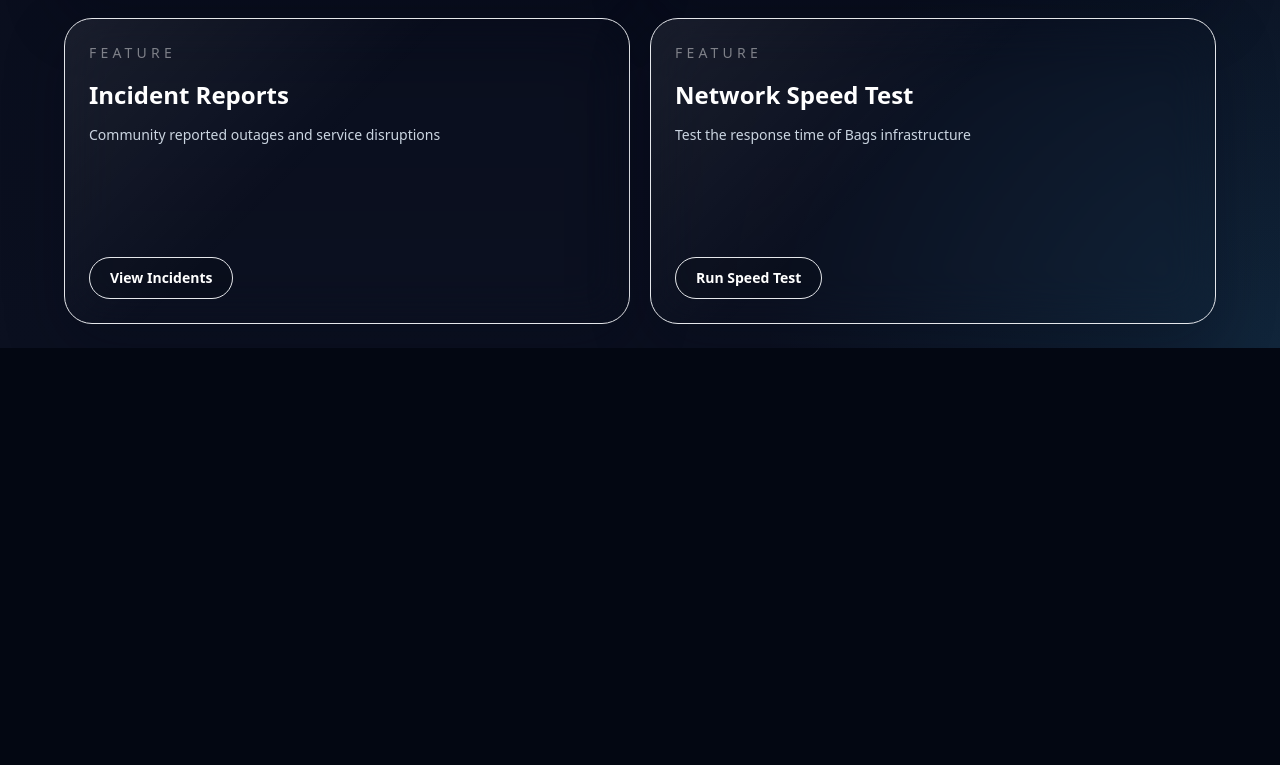
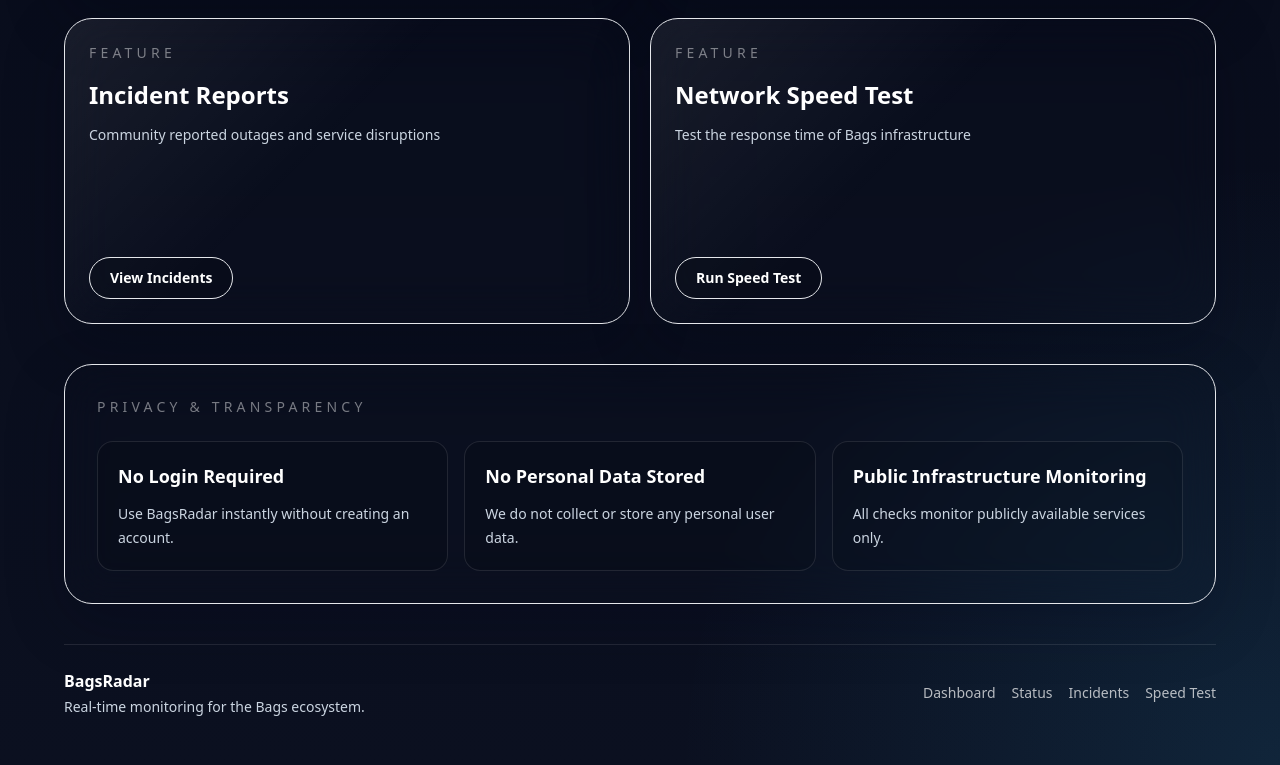
Before and after one commit to Avimanyu8008/bags-radar, a Next.js app: page / in a window 1280 px wide. Shown: the part 1281-2046 px from the top of the page. Before the commit the page ends 1629 px from the top, so only its background shows below. Built offline with nearby package versions, Linux system fonts and the light colour scheme.

Commit message:
add privacy section and footer

```diff
--- a/app/page.tsx
+++ b/app/page.tsx
@@ -41,6 +41,21 @@
   { name: "Bags Website", status: "Operational", latency: "128ms", tone: "bg-emerald-400" },
   { name: "Solana RPC", status: "Degraded", latency: "286ms", tone: "bg-yellow-400" },
   { name: "Bags API", status: "Operational", latency: "164ms", tone: "bg-emerald-400" }
+];
+
+const trustItems = [
+  {
+    title: "No Login Required",
+    description: "Use BagsRadar instantly without creating an account."
+  },
+  {
+    title: "No Personal Data Stored",
+    description: "We do not collect or store any personal user data."
+  },
+  {
+    title: "Public Infrastructure Monitoring",
+    description: "All checks monitor publicly available services only."
+  }
 ];
 
 export default function HomePage() {
@@ -206,7 +221,52 @@
               </article>
             ))}
           </section>
+
+          <section className="w-full rounded-[28px] border border-white/12 bg-white/8 p-6 shadow-[0_20px_60px_rgba(2,6,23,0.24)] backdrop-blur-xl md:p-8">
+            <div className="flex flex-col gap-6">
+              <div>
+                <p className="text-sm uppercase tracking-[0.3em] text-white/45">
+                  Privacy & Transparency
+                </p>
+              </div>
+              <div className="grid gap-4 md:grid-cols-3">
+                {trustItems.map((item) => (
+                  <div
+                    key={item.title}
+                    className="rounded-2xl border border-white/10 bg-black/10 p-5 text-left"
+                  >
+                    <h3 className="text-lg font-semibold text-white">{item.title}</h3>
+                    <p className="mt-3 text-sm leading-6 text-slate-300">
+                      {item.description}
+                    </p>
+                  </div>
+                ))}
+              </div>
+            </div>
+          </section>
         </section>
+
+        <footer className="mt-auto border-t border-white/10 py-6">
+          <div className="flex flex-col items-center justify-between gap-4 text-center md:flex-row md:text-left">
+            <div>
+              <p className="text-base font-semibold text-white">BagsRadar</p>
+              <p className="mt-1 text-sm text-slate-300">
+                Real-time monitoring for the Bags ecosystem.
+              </p>
+            </div>
+            <div className="flex flex-wrap items-center justify-center gap-4 text-sm text-white/70">
+              {navLinks.map((link) => (
+                <Link
+                  key={link.href}
+                  href={link.href as any}
+                  className="transition hover:text-white"
+                >
+                  {link.label}
+                </Link>
+              ))}
+            </div>
+          </div>
+        </footer>
       </div>
 
       <style jsx global>{`
```
